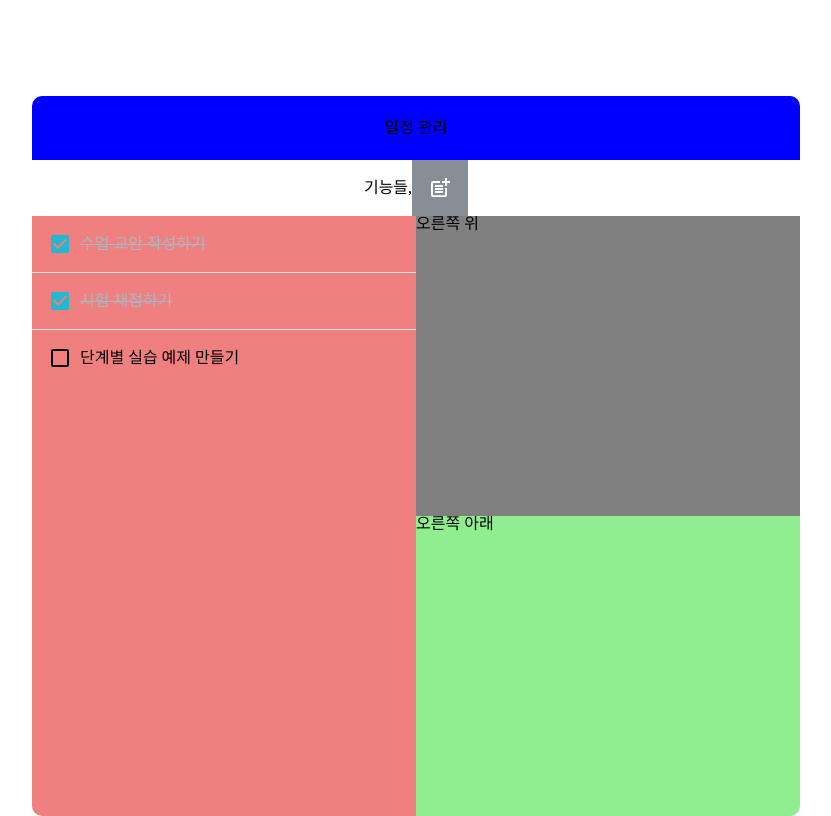
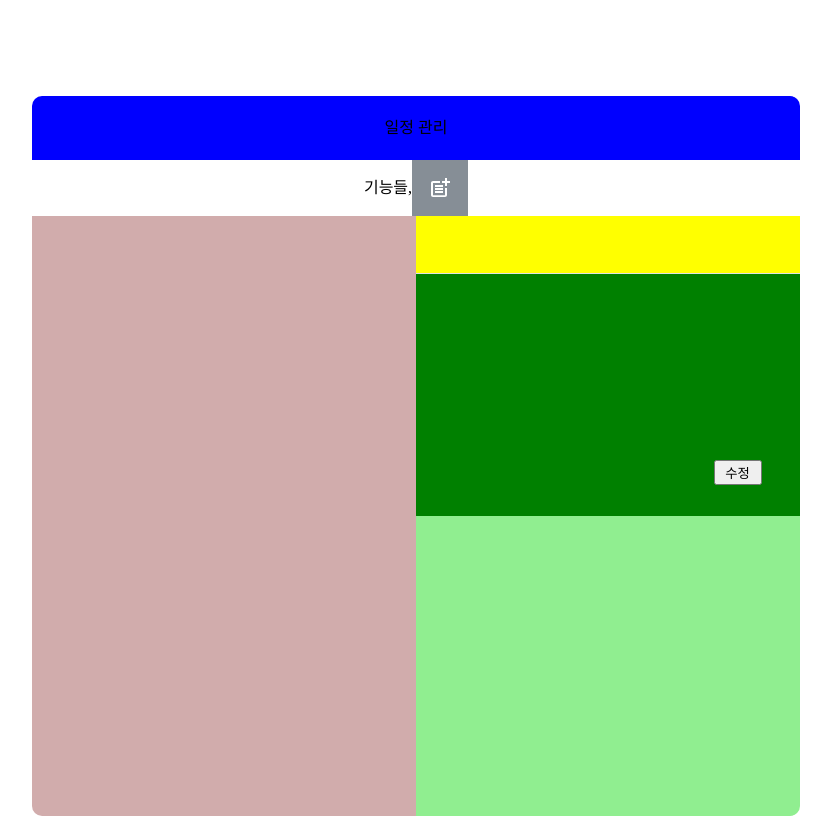
Before and after one commit to fkdkskdfjfk/Todo-project, a React (Create React App) app: page / in a window 1280 px wide. Shown: the whole page, without its empty margins (224-1055 px from the left). Built offline with nearby package versions, Linux system fonts and the light colour scheme.

Commit message:
righttodos

```diff
--- a/src/App.js
+++ b/src/App.js
@@ -18,36 +18,37 @@ const GlobalStyle = createGlobalStyle`
 
 function App() {
   const [todos, setTodos] = useState([
-    {
-      id: 1,
-      text: '수업 교안 작성하기',
-      content: 'content1',
-      checked: true
-    },
-    {
-      id: 2,
-      text: '시험 채점하기',
-      content: 'content2',
-      checked: true
-    },
-    {
-      id: 3,
-      text: '단계별 실습 예제 만들기',
-      content: 'content3',
-      checked: false
-    }
+    // {
+    //   id: 1,
+    //   text: '수업 교안 작성하기',
+    //   content: 'content1',
+    //   checked: true
+    // },
+    // {
+    //   id: 2,
+    //   text: '시험 채점하기',
+    //   content: 'content2',
+    //   checked: true
+    // },
+    // {
+    //   id: 3,
+    //   text: '단계별 실습 예제 만들기',
+    //   content: 'content3',
+    //   checked: false
+    // }
   ]);
+  const [rightTodos, setRightTodos] = useState('');
 
-  // useEffect(() => {
-  //   const storageTodos = JSON.parse(localStorage.getItem('todos')) || [];
-  //   setTodos(storageTodos);
-  // }, []);
+  useEffect(() => {
+    const storageTodos = JSON.parse(localStorage.getItem('todos')) || [];
+    setTodos(storageTodos);
+  }, []);
 
-  // useEffect(() => {
-  //   localStorage.setItem('todos', JSON.stringify(todos));
-  // }, [todos]);
+  useEffect(() => {
+    localStorage.setItem('todos', JSON.stringify(todos));
+  }, [todos]);
 
-  const nextId = useRef(4);
+  const nextId = useRef(1);
 
   const handleInsert = (text, content) => {
     const todo = {
@@ -61,10 +62,29 @@ function App() {
     nextId.current += 1;
   };
 
+  const handleRemove = (id) => {
+    setTodos(todos.filter(todo => todo.id !== id));
+  };
+
+  const handleToggle = (id) => {
+    setTodos(todos.map(todo => todo.id === id ? { ...todo, checked: !todo.checked } : todo));
+  };
+
+  const handleView = (id) => {
+    setRightTodos(todos.filter(todo => todo.id === id));
+  };
+
+  const handleAmend = (id, text, content) => {
+    setTodos(todos.map(todo => todo.id === id ? { ...todo, text, content } : todo));
+  };
+
   return (
     <>
       <GlobalStyle />
-      <TodoFrame todos={todos} >
+      <TodoFrame todos={todos} onRemove={handleRemove} onToggle={handleToggle}
+        onView={handleView} onAmend={handleAmend} onInsert={handleInsert}
+        rightTodos={rightTodos}
+      >
         <TodoInsert onInsert={handleInsert}/>
 
       </TodoFrame>
--- a/src/component/TodoFrame.jsx
+++ b/src/component/TodoFrame.jsx
@@ -1,7 +1,7 @@
 import React from 'react';
 import styled from "styled-components";
 import TodoLeftList from './TodoLeftList';
-import TodoRightList from './TodoRightList';
+import TodoRightUpperList from './TodoRightUpperList';
 
 const TodoFrameWrapper = styled.div`
   width: 768px;
@@ -36,7 +36,7 @@ const TodoFrameWrapper = styled.div`
   }
 
   .leftContent {
-    background: lightcoral;
+    background: #d1acac;
     width: 50%;
   }
 
@@ -48,7 +48,7 @@ const TodoFrameWrapper = styled.div`
 `;
 
 function TodoFrame(props) {
-  const { todos, children } = props;
+  const { todos, onRemove, onToggle, onView, onAmend, onInsert, rightTodos, children } = props;
 
   return (
     <TodoFrameWrapper>
@@ -59,11 +59,11 @@ function TodoFrame(props) {
       </div>
       <div className='content'>
         <div className='leftContent'>
-          <TodoLeftList todos={todos}/>
+          <TodoLeftList todos={todos} onRemove={onRemove} onToggle={onToggle} onView={onView}/>
         </div>
 
         <div className='rightContent'>
-          <TodoRightList />
+          <TodoRightUpperList rightTodos={rightTodos} todos={todos} onAmend={onAmend} onInsert={onInsert}/>
         </div>
       </div>
     </TodoFrameWrapper>
--- a/src/component/TodoLeftList.jsx
+++ b/src/component/TodoLeftList.jsx
@@ -9,13 +9,13 @@ const TodoLeftListWrapper = styled.div`
 `;
 
 function TodoLeftList(props) {
-  const { todos } = props;
+  const { todos, onRemove, onToggle, onView } = props;
   // console.log(todos);
   // console.log(todos[0]);
 
   return (
     <TodoLeftListWrapper>
-      {todos && todos.map(todo => <TodoListItem key={todo.id} todo={todo} />)}
+      {todos && todos.map(todo => <TodoListItem key={todo.id} todo={todo} onRemove={onRemove} onToggle={onToggle} onView={onView}/>)}
     </TodoLeftListWrapper>
   );
 }
--- a/src/component/TodoListItem.jsx
+++ b/src/component/TodoListItem.jsx
@@ -1,7 +1,7 @@
 import React from 'react';
 import styled, { css } from 'styled-components';
-import TodoLeftList from './TodoLeftList';
-import { MdCheckBox, MdCheckBoxOutlineBlank } from "react-icons/md";
+import { MdCheckBox, MdCheckBoxOutlineBlank, MdRemoveCircleOutline } from "react-icons/md";
+import { HiPencil } from "react-icons/hi2";
 
 const TodoListItemWrapper = styled.div`
   padding: 1rem;
@@ -39,19 +39,47 @@ const Text = styled.div`
   }
 `;
 
-// const Remove
+const Amend = styled.div`
+  display: flex;
+  align-items: center;
+  padding-right: 7px;
+  font-size: 1.3rem;
+  color: #ff6b6b;
+  cursor: pointer;
+
+  &:hover {
+    color: #ff8787;
+  }
+`;
+
+const Remove = styled.div`
+  display: flex;
+  align-items: center;
+  font-size: 1.5rem;
+  color: #ff6b6b;
+  cursor: pointer;
+
+  &:hover {
+    color: #ff8787;
+  }
+`;
 
 
 function TodoListItem(props) {
-  const { todo: {id, text, content, checked} } = props;
-
+  const { todo: {id, text, content, checked}, onRemove, onToggle, onView } = props;
+  // console.log(onToggle);
   return (
     <TodoListItemWrapper>
-      <CheckBox checked={checked} >
+      <CheckBox checked={checked} onClick={() => {onToggle(id)}}>
         { checked ? <MdCheckBox /> : <MdCheckBoxOutlineBlank /> }
       </CheckBox>
       <Text checked={checked}>{text}</Text>
-
+      <Amend onClick={() => { onView(id); }}>
+        <HiPencil />
+      </Amend>
+      <Remove onClick={() => { onRemove(id); }}>
+        <MdRemoveCircleOutline />
+      </Remove>
     </TodoListItemWrapper>
   );
 }
--- a/src/component/TodoRightUpperList.jsx
+++ b/src/component/TodoRightUpperList.jsx
@@ -1,17 +1,106 @@
-import React from 'react';
+import React, { useState } from 'react';
 import styled from 'styled-components';
 
 const TodoRightUpperListWrapper = styled.div`
   min-height: 300px;
   /* max-height: 300px; */
   overflow-y: auto;
-  background: gray;
+  background: green;
+
+
+  .upperDiv {
+    border-bottom: 1px solid #dee2e6;
+    background: yellow;
+
+    padding: 14px;
+    display: flex;
+    align-items: center;
+  }
+
+  .lowerDiv {
+    padding: 1rem;
+    /* background: green; */
+    position: relative;
+
+    .amendButton {
+      width: 3rem;
+      position: absolute;
+      right: 10%;
+      bottom: -40%;
+    }
+  }
+`;
+
+const StyledInput = styled.input`
+  background: none;
+  outline: none;
+  border: none;
+  /* padding: 0.5rem; */
+  font-size: 1.125rem;
+  line-height: 1.5;
+  flex: 1;
+  cursor: text;
+`;
+
+const StyledTextarea = styled.textarea`
+  width: 100%;
+  height: 100px;
+  background: transparent;
+  outline: none;
+  border: none;
+  padding: 0.5rem;
+  font-size: 1rem;
+  line-height: 1.5;
+  resize: none;
+  flex: 1;
 `;
 
 function TodoRightUpperList(props) {
+  const { rightTodos, todos, onInsert, onAmend } = props;
+  const [amendText, setAmendText] = useState('');
+  const [amendContent, setAmendContent] = useState('');
+
+
+  const handleChangeText = (e) => {
+    setAmendText(e.target.value)
+  };
+
+  const handleChangeContent = (e) => {
+    setAmendContent(e.target.value)
+  };
+
+  const handleSubmit = (e) => {
+    e.preventDefault();
+
+    onInsert(amendText, amendContent);
+    // setAmendText('');
+    setAmendText(amendText);
+
+    // setAmendContent(amendContent);
+  };
+
   return (
     <TodoRightUpperListWrapper>
-      오른쪽 위
+      <div className='upperDiv'>
+        {/* {rightTodos && rightTodos[0].text} */}
+        <StyledInput
+          // value={amendText}
+          defaultValue={rightTodos && rightTodos[0].text}
+          onChange={handleChangeText}
+        />
+      </div>
+      <div className='lowerDiv'>
+        {/* {rightTodos && rightTodos[0].content} */}
+        <StyledTextarea
+          // value={amendContent}
+          defaultValue={rightTodos && rightTodos[0].content}
+          onChange={handleChangeContent}
+        />
+        <button className='amendButton' type="submit" onClick={() => {
+          onAmend(rightTodos[0].id, amendText, amendContent)}}>
+        수정
+        </button>
+      </div>
     </TodoRightUpperListWrapper>
   );
 }
```
